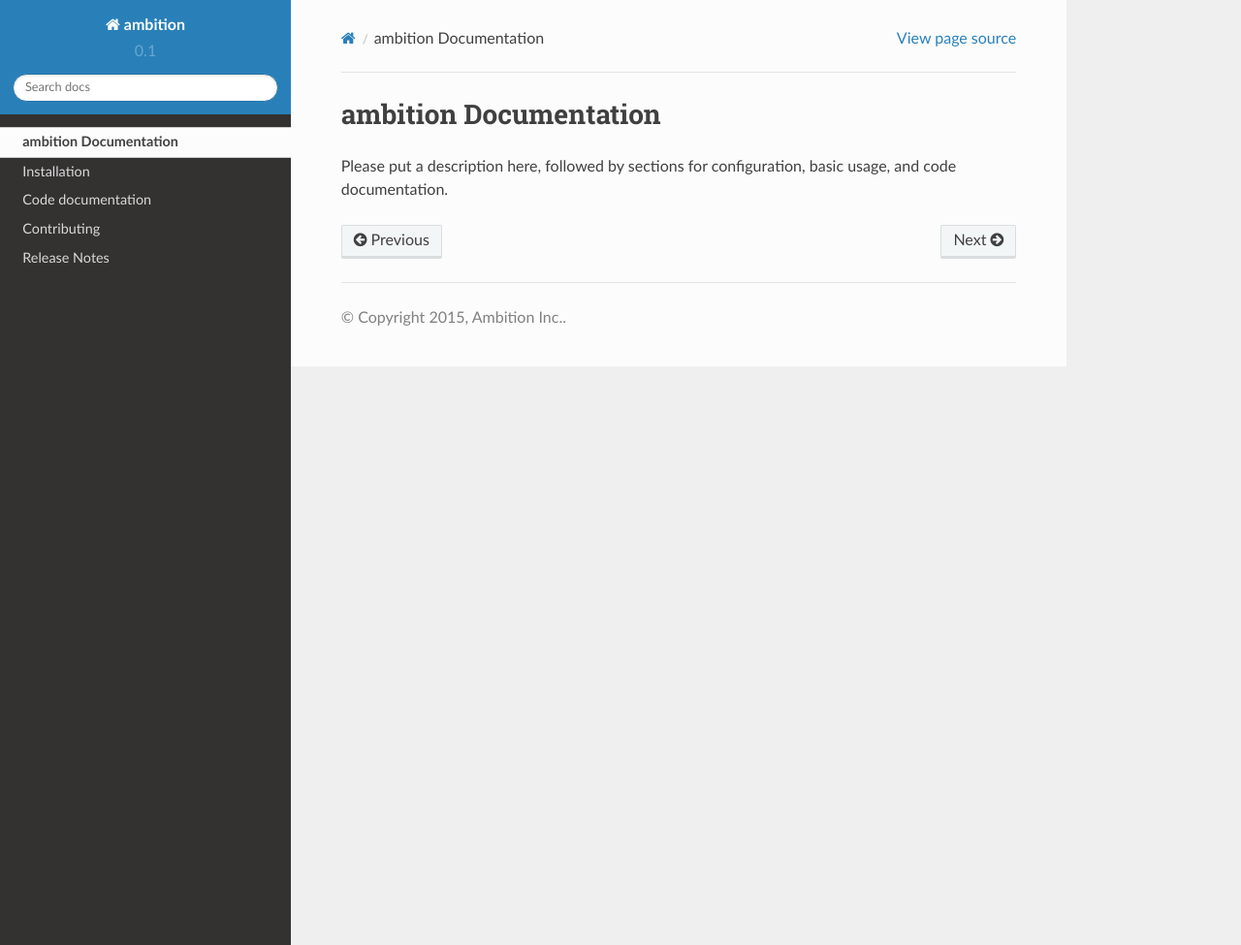
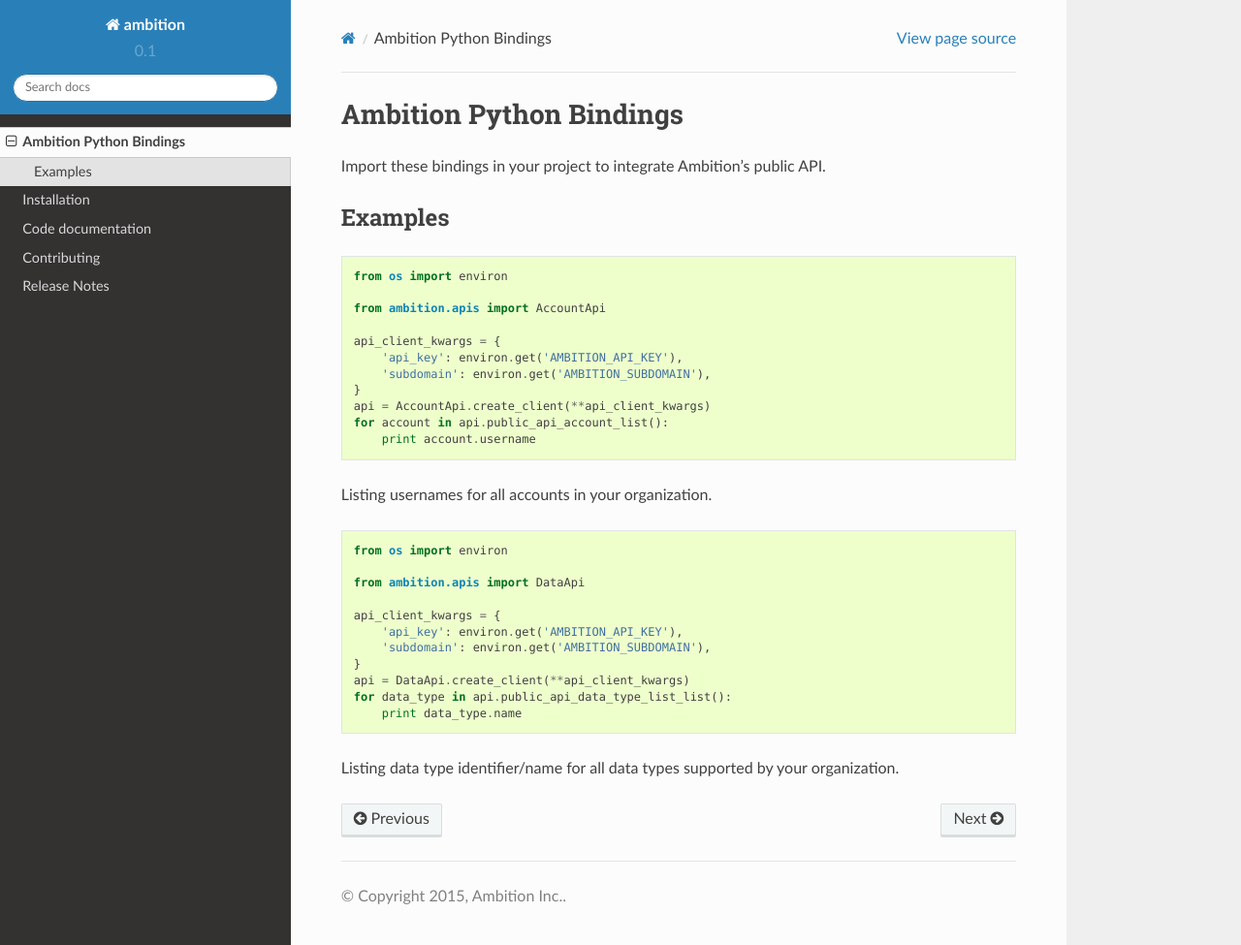
Before and after one commit to ambitioninc/ambition-python, a Sphinx documentation site: the page built from docs/index.rst, in a window 1280 px wide and 975 px high. Shown: the whole window at 97% size. Built offline with Sphinx 7.4.7 and the Read the Docs theme 2.0.0, drawn with Linux system fonts in a browser that asks for light colours.

Commit message:
Added class/module autodoc and code examples to documentation

```diff
--- a/docs/index.rst
+++ b/docs/index.rst
@@ -1,3 +1,39 @@
-ambition Documentation
+Ambition Python Bindings
 =============================
-Please put a description here, followed by sections for configuration, basic usage, and code documentation.
+
+Import these bindings in your project to integrate Ambition's public API.
+
+Examples
+--------
+
+.. code-block:: python
+
+    from os import environ
+
+    from ambition.apis import AccountApi
+
+    api_client_kwargs = {
+        'api_key': environ.get('AMBITION_API_KEY'),
+        'subdomain': environ.get('AMBITION_SUBDOMAIN'),
+    }
+    api = AccountApi.create_client(**api_client_kwargs)
+    for account in api.public_api_account_list():
+        print account.username
+
+Listing usernames for all accounts in your organization.
+
+.. code-block:: python
+
+    from os import environ
+
+    from ambition.apis import DataApi
+
+    api_client_kwargs = {
+        'api_key': environ.get('AMBITION_API_KEY'),
+        'subdomain': environ.get('AMBITION_SUBDOMAIN'),
+    }
+    api = DataApi.create_client(**api_client_kwargs)
+    for data_type in api.public_api_data_type_list_list():
+        print data_type.name
+
+Listing data type identifier/name for all data types supported by your organization.
```
Also changed, not shown: docs/ref/ambition.rst (+19 -4 lines).
